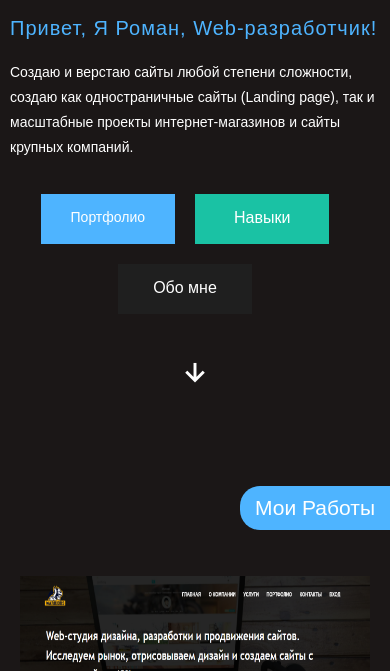
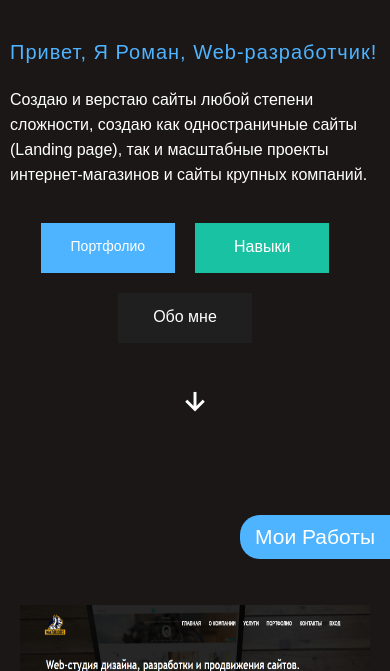
Before and after one commit to Legenda1224/portfolio__web, a plain HTML site: page index.html in a window 390 px wide. Shown: the part 173-844 px from the top of the page. Drawn offline with nearby package versions, Linux system fonts and the light colour scheme.

Commit message:
Update style.css

```diff
--- a/css/style.css
+++ b/css/style.css
@@ -1369,7 +1369,6 @@ footer{
         font-size: 25px;
     }
 
-
     .button{
         display: flex;
         justify-content: center;
@@ -1438,6 +1437,8 @@ footer{
     }
 
     .block__title h3{
+        padding-top: 20px;
+        line-height: 30px;
         max-width: 400px;
         font-size: 20px;
     }
@@ -1447,6 +1448,6 @@ footer{
         line-height: 25px;
         max-width: 450px;
         color: white;
-        font-size: 14px;
+        font-size: 16px;
     }
 }
```
